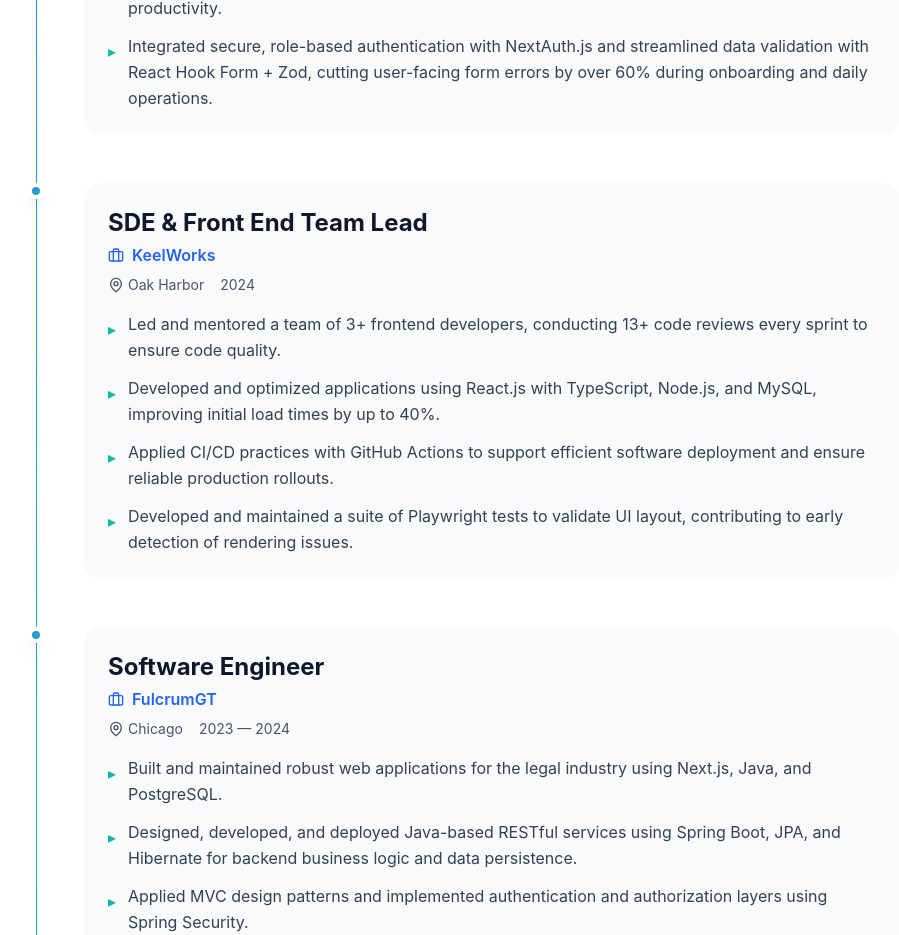
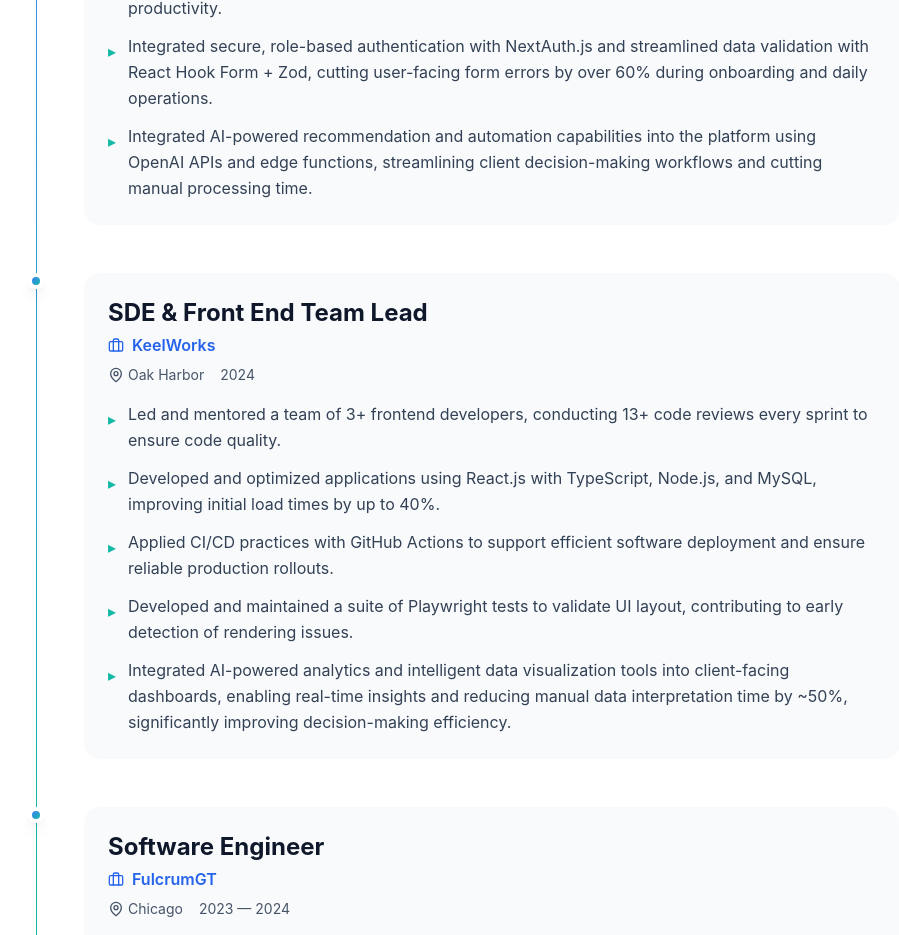
Before and after one commit to varad27042000/varadraj-portfolio, a React (Vite) app: page / in a window 1280 px wide. Shown: the part 2740-3675 px from the top of the page, without its empty margins (188-1087 px from the left). Built offline with nearby package versions, Linux system fonts and the light colour scheme.

Commit message:
work ex changes

```diff
--- a/src/data/portfolio.ts
+++ b/src/data/portfolio.ts
@@ -69,6 +69,7 @@ export const experience = [
       "Architected and scaled a multi-tenant SaaS platform using Next.js, TypeScript, and MongoDB, enabling onboarding of 3+ brokerage clients and reducing code duplication by over 40% through modular design.",
       "Built internal admin tools and reusable component libraries using shadcn/ui, improving developer productivity.",
       "Integrated secure, role-based authentication with NextAuth.js and streamlined data validation with React Hook Form + Zod, cutting user-facing form errors by over 60% during onboarding and daily operations.",
+      "Integrated AI-powered recommendation and automation capabilities into the platform using OpenAI APIs and edge functions, streamlining client decision-making workflows and cutting manual processing time.",
     ],
   },
   {
@@ -81,6 +82,7 @@ export const experience = [
       "Developed and optimized applications using React.js with TypeScript, Node.js, and MySQL, improving initial load times by up to 40%.",
       "Applied CI/CD practices with GitHub Actions to support efficient software deployment and ensure reliable production rollouts.",
       "Developed and maintained a suite of Playwright tests to validate UI layout, contributing to early detection of rendering issues.",
+      "Integrated AI-powered analytics and intelligent data visualization tools into client-facing dashboards, enabling real-time insights and reducing manual data interpretation time by ~50%, significantly improving decision-making efficiency.",
     ],
   },
   {
```
